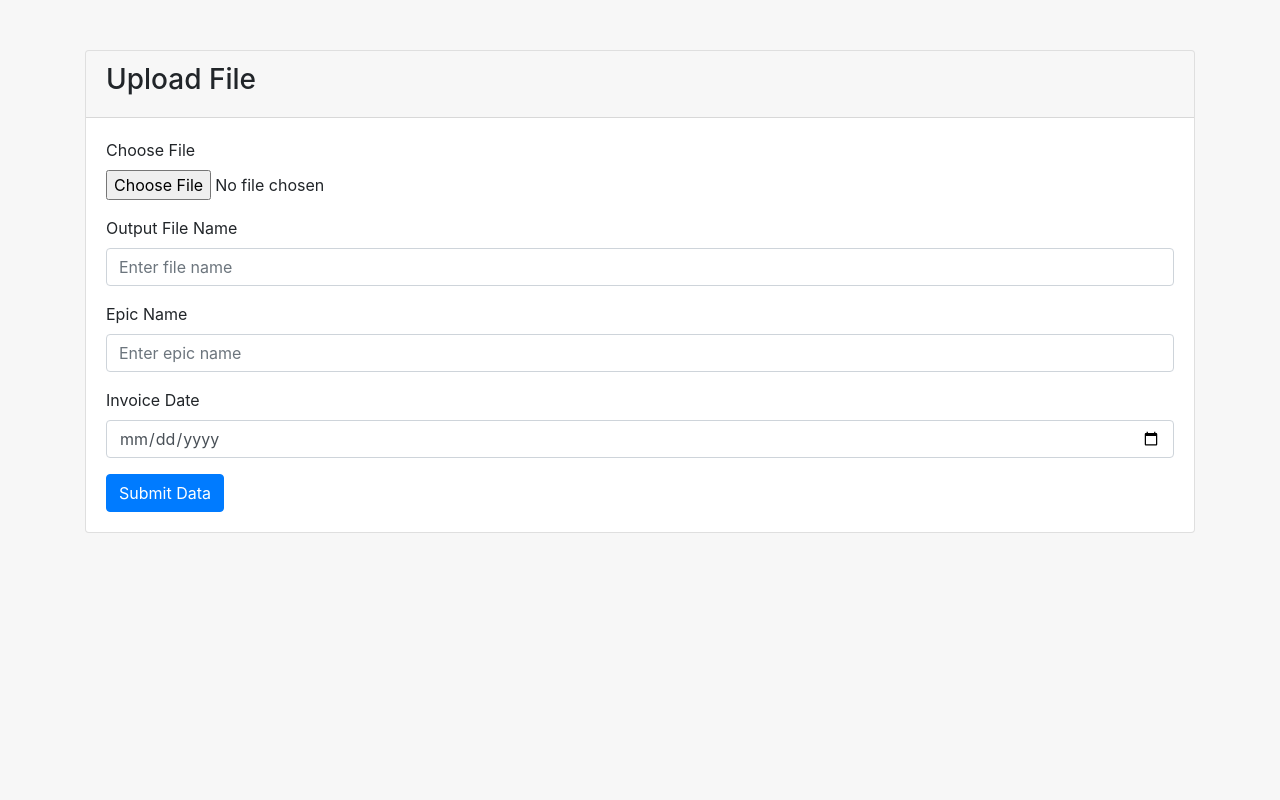
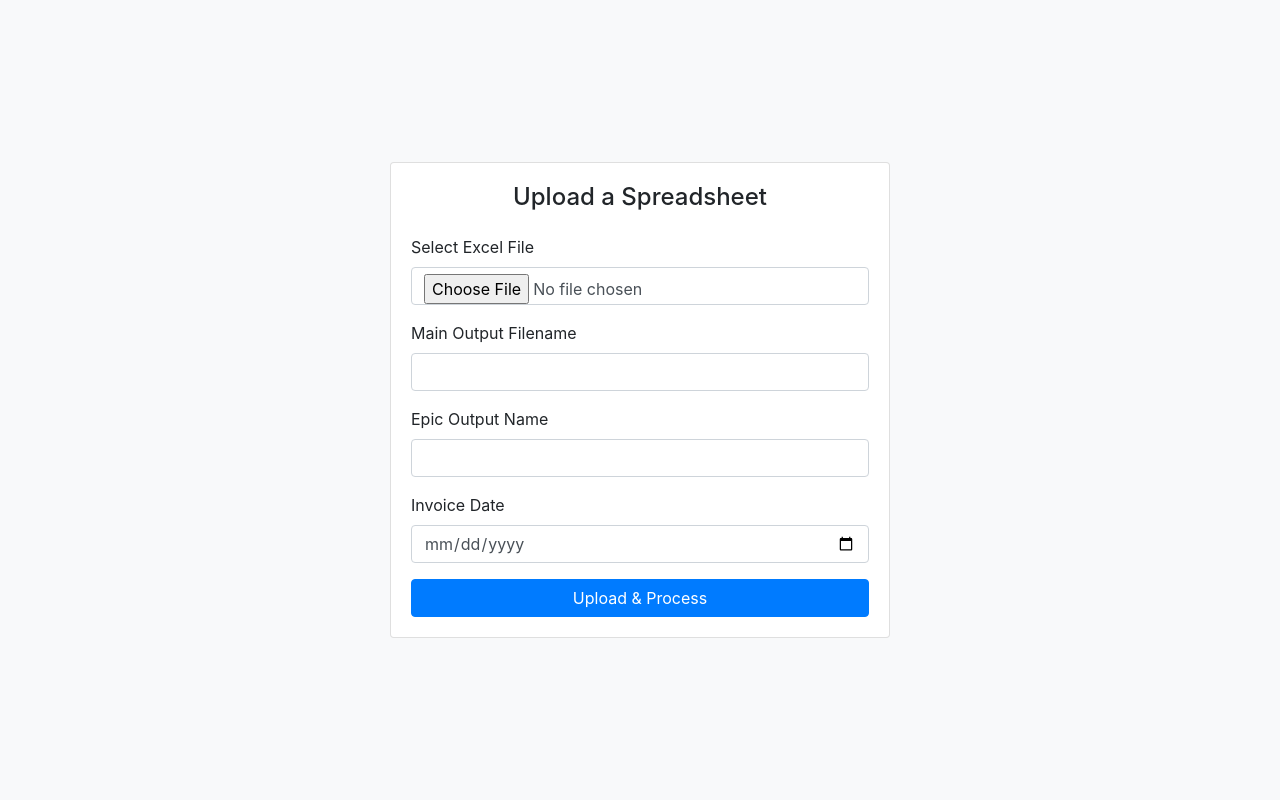
Before and after one commit to WillEngland2/ETL, a Flask app: page /upload-page in a window 1280 px wide. Run offline with Flask 3, Linux system fonts and the light colour scheme; some libraries are stand-ins or nearby versions.

Commit message:
Update-SomeBugsStill

```diff
--- a/app.py
+++ b/app.py
@@ -1,144 +1,87 @@
 import os
 import logging
 import traceback
-from flask import Flask, render_template, send_from_directory, request, jsonify, redirect, url_for
+from flask import Flask, render_template, request, redirect, url_for, send_from_directory, jsonify
 from dotenv import load_dotenv
 from werkzeug.utils import secure_filename
-from ETL_Main import process_excel, process_epic
-import pandas as pd
+from PDF_Parser import parse_timecard_pdf  # Make sure this matches your file name
 
-# Load environment variables from .env
+# Load .env variables
 load_dotenv()
-
-# Get login credentials from .env
 VALID_USERNAME = os.getenv("ETL_USERNAME")
 VALID_PASSWORD = os.getenv("ETL_PASSWORD")
 
 app = Flask(__name__)
 
-# Configure logging
-logging.basicConfig(level=logging.INFO)
-
-# Define folders
+# Folder config
 BASE_DIR = os.path.dirname(os.path.abspath(__file__))
 UPLOAD_FOLDER = os.path.join(BASE_DIR, 'uploads')
-PROCESSED_FILES_DIR = os.path.join(BASE_DIR, 'processed-files')
+PROCESSED_FOLDER = os.path.join(BASE_DIR, 'processed-files')
+os.makedirs(UPLOAD_FOLDER, exist_ok=True)
+os.makedirs(PROCESSED_FOLDER, exist_ok=True)
 app.config['UPLOAD_FOLDER'] = UPLOAD_FOLDER
 
-# Ensure folders exist
-os.makedirs(UPLOAD_FOLDER, exist_ok=True)
-os.makedirs(PROCESSED_FILES_DIR, exist_ok=True)
-
 def allowed_file(filename):
-    return '.' in filename and filename.rsplit('.', 1)[1].lower() in {'csv', 'xlsx', ''}
+    return '.' in filename and filename.rsplit('.', 1)[1].lower() in {'pdf'}
 
 @app.route('/')
 def index():
-    return render_template('index.html')
+    return render_template('index.html')  # Login form lives here
 
 @app.route('/login', methods=['POST'])
 def login():
-    user_input = request.form.get("username")
-    pass_input = request.form.get("password")
+    username = request.form.get("username")
+    password = request.form.get("password")
     product = request.form.get("product")
 
-    if user_input == VALID_USERNAME and pass_input == VALID_PASSWORD:
-        if product == 'etl':
+    if username == VALID_USERNAME and password == VALID_PASSWORD:
+        if product == "etl":
             return redirect(url_for('upload_page'))
-    return "Invalid login. <a href='/'>Try again</a>", 401
+        elif product == "pdf_parser":
+            return redirect(url_for('pdf_parser_page'))
+    return "Invalid login or product. <a href='/'>Try again</a>", 401
 
 @app.route('/upload-page')
 def upload_page():
-    return render_template('template.html')  # Your upload form page
+    return render_template('ETL_Template.html')  # Use this for ETL file uploads
 
-@app.route('/upload', methods=['POST'])
-def upload_file():
+@app.route('/pdf-parser-page')
+def pdf_parser_page():
+    return render_template('PDF_Template.html')  # This one is for PDF uploads
+
+@app.route('/upload-pdf', methods=['POST'])
+def upload_pdf():
     if 'file' not in request.files:
         return jsonify({"error": "No file part"}), 400
 
     file = request.files['file']
-    if file.filename == '':
-        return jsonify({"error": "No selected file"}), 400
-
-    logging.info(f"Form keys received: {list(request.form.keys())}")
-
-    if file and allowed_file(file.filename):
-        try:
-            filename = secure_filename(file.filename)
-            temp_filepath = os.path.join(UPLOAD_FOLDER, filename)
-            file.save(temp_filepath)
-            logging.info(f"File uploaded successfully: {temp_filepath}")
-
-            # Extract form inputs
-            try:
-                output_name = request.form['output_name']
-                epic_name = request.form['epic_name']
-                invoice_date = request.form['invoice_date']
-            except Exception as form_error:
-                logging.error("Missing or invalid form field:")
-                logging.error(traceback.format_exc())
-                return jsonify({"error": "Missing or invalid form field"}), 400
-
-            # Process the file and generate CSV outputs
-            processed_files = process_data(temp_filepath, output_name, epic_name, invoice_date)
-
-            if processed_files:
-                return jsonify({
-                    "message": "Files processed successfully",
-                    "files": [
-                        {"file_url": f"/processed-files/{processed_files['main_output']}", "name": "Main Output"},
-                        {"file_url": f"/processed-files/{processed_files['second_output']}", "name": "Second Output"},
-                        {"file_url": f"/processed-files/{processed_files['epic_output']}", "name": "Epic Output"}
-                    ]
-                }), 200
-            else:
-                return jsonify({"error": "File processing failed"}), 500
-
-        except Exception as e:
-            logging.error("An error occurred during file upload:")
-            logging.error(traceback.format_exc())
-            return jsonify({"error": "Internal server error"}), 500
-
-    return jsonify({"error": "Invalid file format"}), 400
-
-def process_data(file_path, file_name, epic_name, invoice_date):
-    main_output_file = os.path.join(PROCESSED_FILES_DIR, f"{file_name}.csv")
-    second_output_file = os.path.join(PROCESSED_FILES_DIR, f"2{file_name}.csv")
-    epic_output_file = os.path.join(PROCESSED_FILES_DIR, f"{epic_name}_epic.csv")
-
-    output_files = {
-        "main_output": os.path.basename(main_output_file),
-        "second_output": os.path.basename(second_output_file),
-        "epic_output": os.path.basename(epic_output_file)
-    }
+    if file.filename == '' or not allowed_file(file.filename):
+        return jsonify({"error": "Invalid PDF file"}), 400
 
     try:
-        process_excel(file_path, main_output_file, invoice_date)
-        if not os.path.exists(second_output_file):
-            open(second_output_file, 'w').close()
-        process_epic(file_path, epic_output_file)
+        filename = secure_filename(file.filename)
+        temp_path = os.path.join(UPLOAD_FOLDER, filename)
+        file.save(temp_path)
 
-        logging.info("--- ETL Process Finished ---")
-        logging.info(f"Returning output files: {output_files}")
-        return output_files
+        output_filename = f"parsed_{os.path.splitext(filename)[0]}.xlsx"
+        output_path = os.path.join(PROCESSED_FOLDER, output_filename)
+
+        # Parse and generate Excel
+        parse_timecard_pdf(temp_path, output_path)
+
+        return jsonify({
+            "message": "PDF processed successfully",
+            "download_link": url_for('download_file', filename=output_filename)
+        }), 200
 
     except Exception as e:
-        logging.error("An error occurred during ETL processing:")
+        logging.error("Error during PDF parsing:")
         logging.error(traceback.format_exc())
-        return None
+        return jsonify({"error": "Internal server error"}), 500
 
 @app.route('/processed-files/<filename>')
 def download_file(filename):
-    try:
-        return send_from_directory(PROCESSED_FILES_DIR, filename)
-    except Exception as e:
-        logging.error("Error serving file:")
-        logging.error(traceback.format_exc())
-        return jsonify({"error": "File not found"}), 404
-
-@app.route('/uploads/<filename>')
-def uploaded_file(filename):
-    return send_from_directory(UPLOAD_FOLDER, filename)
+    return send_from_directory(PROCESSED_FOLDER, filename, as_attachment=True)
 
 if __name__ == '__main__':
     app.run(debug=True)
--- /dev/null
+++ b/templates/ETL_Template.html
@@ -0,0 +1,37 @@
+<!DOCTYPE html>
+<html lang="en">
+<head>
+  <meta charset="UTF-8">
+  <title>ETL Tool</title>
+  <meta name="viewport" content="width=device-width, initial-scale=1">
+  <link rel="stylesheet" href="https://stackpath.bootstrapcdn.com/bootstrap/4.5.2/css/bootstrap.min.css">
+</head>
+<body class="bg-light">
+  <div class="container d-flex flex-column justify-content-center align-items-center min-vh-100">
+    <div class="card w-100" style="max-width: 500px;">
+      <div class="card-body">
+        <h4 class="card-title text-center mb-4">Upload a Spreadsheet</h4>
+        <form action="/upload" method="POST" enctype="multipart/form-data">
+          <div class="form-group">
+            <label for="file">Select Excel File</label>
+            <input type="file" name="file" class="form-control" accept=".xlsx,.xls" required>
+          </div>
+          <div class="form-group">
+            <label for="output_name">Main Output Filename</label>
+            <input type="text" name="output_name" class="form-control" required>
+          </div>
+          <div class="form-group">
+            <label for="epic_name">Epic Output Name</label>
+            <input type="text" name="epic_name" class="form-control" required>
+          </div>
+          <div class="form-group">
+            <label for="invoice_date">Invoice Date</label>
+            <input type="date" name="invoice_date" class="form-control" required>
+          </div>
+          <button type="submit" class="btn btn-primary btn-block">Upload & Process</button>
+        </form>
+      </div>
+    </div>
+  </div>
+</body>
+</html>
```
Also changed, not shown: PDF_Parser.py (added, +127 -0 lines), templates/PDF_Template.html (added, +54 -0 lines), templates/index.html (+14 -15 lines).
